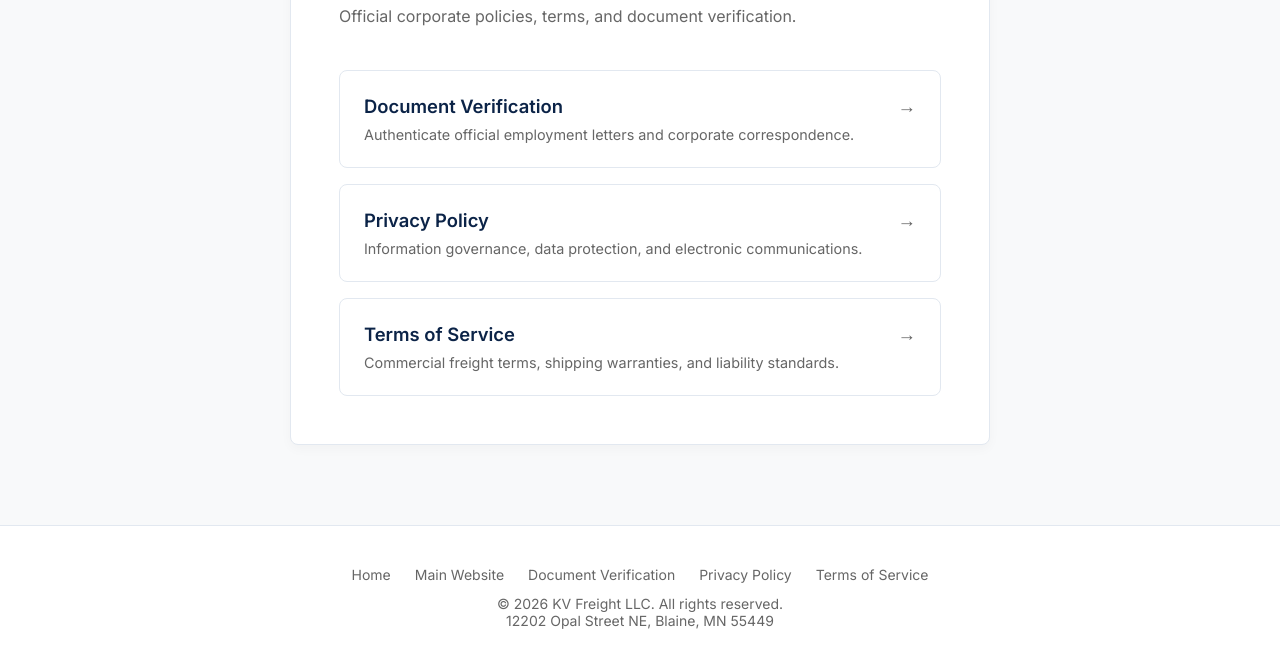
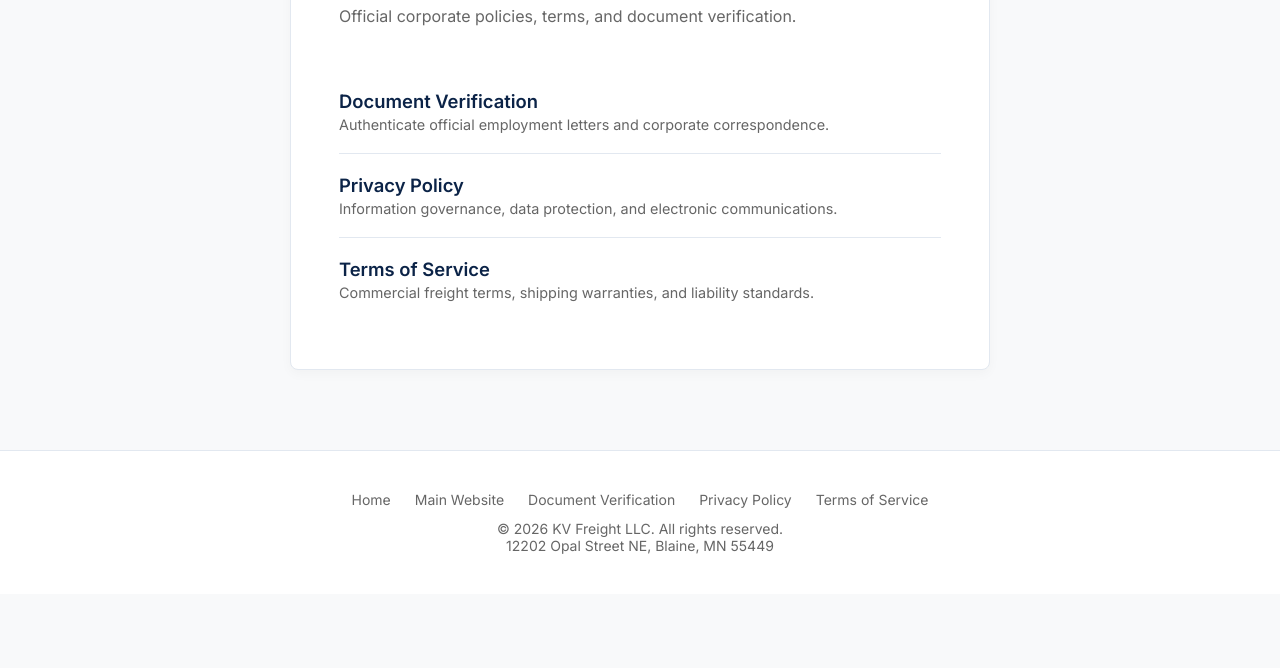
Before and after one commit to engnrhussein/docskvfreight, a plain HTML site: page index.html in a window 1280 px wide. Shown: the part 264-932 px from the top of the page. After the commit the page ends 858 px from the top, so only its background shows below. Drawn offline with Linux system fonts and the light colour scheme.

Commit message:
Revert subdomain doc links to clean list without arrows

```diff
--- a/index.html
+++ b/index.html
@@ -75,46 +75,26 @@
 
         .doc-link-item {
             display: block;
-            padding: 1.5rem;
-            border: 1px solid var(--border-color);
-            border-radius: 8px;
-            margin-bottom: 1rem;
+            padding: 1.25rem 0;
+            border-bottom: 1px solid var(--border-color);
             text-decoration: none;
             color: var(--text-main);
-            transition: all 0.2s ease;
-            background: white;
-            position: relative;
+            transition: padding-left 0.2s;
         }
 
         .doc-link-item:last-child {
-            margin-bottom: 0;
+            border-bottom: none;
         }
 
         .doc-link-item:hover {
-            border-color: var(--navy);
-            box-shadow: 0 4px 12px rgba(11, 35, 71, 0.08);
-            transform: translateY(-2px);
+            padding-left: 0.5rem;
         }
 
         .doc-link-item h2 {
             font-size: 1.15rem;
             color: var(--navy);
-            margin: 0 0 0.5rem 0;
+            margin: 0 0 0.25rem 0;
             font-weight: 600;
-            display: flex;
-            align-items: center;
-            justify-content: space-between;
-        }
-
-        .doc-link-item h2::after {
-            content: '→';
-            color: var(--text-muted);
-            transition: color 0.2s ease, transform 0.2s ease;
-        }
-
-        .doc-link-item:hover h2::after {
-            color: var(--orange);
-            transform: translateX(4px);
         }
 
         .doc-link-item p {
```
